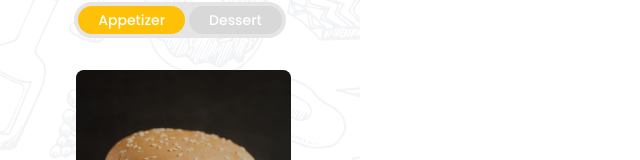
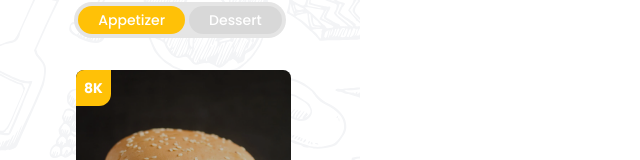
Before and after one commit to ReyFzy/MaBaXKalKul, a React (Vite) app: page / in a window 1280 px wide. Shown: the part 771-931 px from the top of the page, without its empty margins (0-640 px from the left). Built offline with nearby package versions, Linux system fonts and the light colour scheme.

Commit message:
initial commit

```diff
--- a/src/App.css
+++ b/src/App.css
@@ -70,6 +70,9 @@
   .card-desc {
     @apply text-white text-xs font-medium;
   }
+  .card-price {
+    @apply text-white bg-macaroni rounded-ee-xl p-2 h-fit w-fit text-sm font-poppins font-bold z-50;
+  }
   .card-shade {
     @apply bg-slate-600/20 absolute inset-0 p-5 flex items-end;
   }
--- a/src/components/SwitchMenu.jsx
+++ b/src/components/SwitchMenu.jsx
@@ -6,6 +6,7 @@ export const SwitchMenu = () => {
             img: "./img/kalkul.jpg",
             alt: "KalKul",
             produk: "KalKul",
+            price: "3K",
             desc: "Si KalKul dessert-nya orang kul",
             link: "https://api.whatsapp.com/send/?phone=6285877547692&text=Halo%20Min%20aku%20mau%20pesan%20KalKul%20%F0%9F%98%8B%0A%0APesanannya%20atas%20nama%20%3A%20...%0AKan%20rasanya%20ada%20coklat%2C%20tiramisu%20sama%20matcha.%0Aaku%20mau%20pesen%20rasa%20%3A%20...%0AKelas%20aku%20hari%20jumat%20di%20%3A%20...%0Akalo%20bisa%20antar%20jam%20%3A%20...%20ya%20min%0A%0Aterimakasih%20min%20ditunggu%20pesananya%20%F0%9F%98%8B%F0%9F%91%86%F0%9F%8F%BB&type=phone_number&app_absent=0"
         },
@@ -16,6 +17,7 @@ export const SwitchMenu = () => {
             alt: "MaBa",
             produk: "MaBa",
             desc: "Si MaBa appetizer-nya mahasiswa italia",
+            price: "8K",
             link: "https://api.whatsapp.com/send/?phone=6285877547692&text=Halo%20Min%20aku%20mau%20pesan%20MaBa%20%F0%9F%98%8B%0A%0APesanannya%20atas%20nama%20%3A%20...%0AKelas%20aku%20hari%20jumat%20di%20%3A%20...%0Akalo%20bisa%20antar%20jam%20%3A%20...%20ya%20min%0A%0Aterimakasih%20min%20ditunggu%20pesananya%20%F0%9F%98%8B%F0%9F%91%86%F0%9F%8F%BB&type=phone_number&app_absent=0"
         },
     ];
@@ -43,6 +45,7 @@ export const SwitchMenu = () => {
                 <div className="min-w-max flex gap-2 px-5">
                 {showedMenu.map((ele, i) => (
                     <div key={i} className="card-head">
+                    <div className="card-price absolute top-0 left-0">{ele.price}</div>
                         <img src={ele.img} alt={ele.alt} className="card-96-img" />
                         <div className="card-shade bg-black/25">
                         <div className="column gap-1">
```
